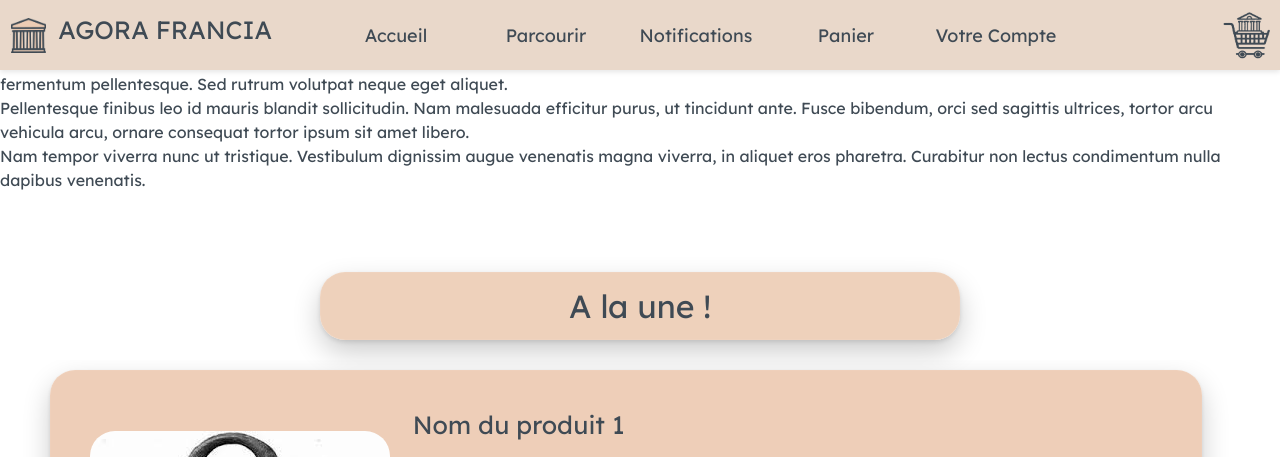
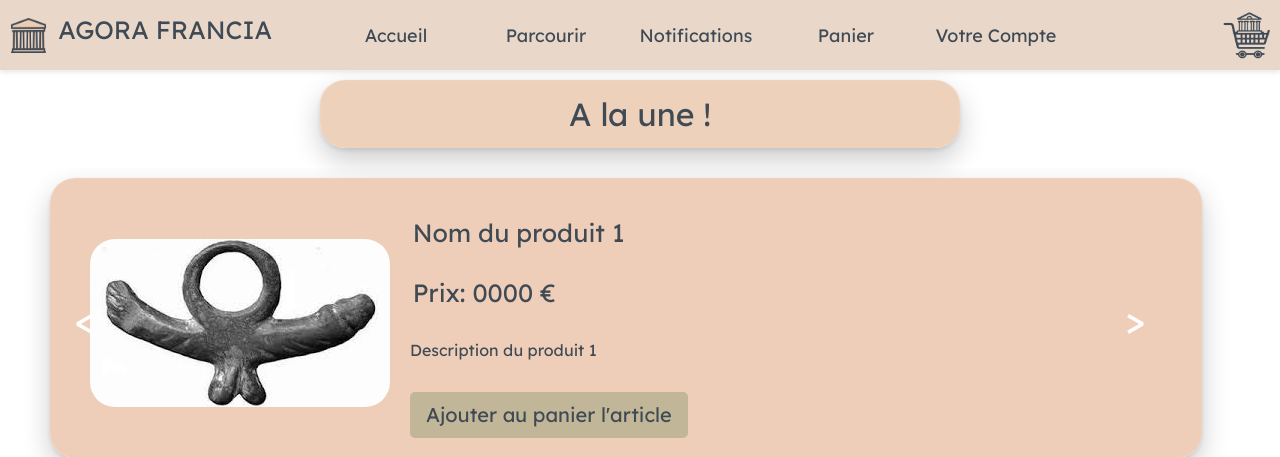
Before and after one commit to rlouazon/ING2-TD14-GR3_PJ-PISCINE_AgoraFrancia, a PHP site: page / in a window 1280 px wide. Shown: the top 457 px of the page. Run offline with PHP 8.4, Linux system fonts and the light colour scheme.

Commit message:
remplacer lorem ipsum

```diff
--- a/index.php
+++ b/index.php
@@ -2,10 +2,7 @@
 <link href="CSS/index.css" rel="stylesheet">
 <body>
     <p>
-    Lorem ipsum dolor sit amet, consectetur adipiscing elit. Duis malesuada rhoncus leo id porttitor. Curabitur quis massa odio. Cras pulvinar leo quis sagittis maximus. Aenean sed purus arcu. Phasellus sit amet venenatis arcu. Phasellus at tortor dui.
-    <br>Donec convallis magna quis arcu cursus euismod. Cras tristique ipsum vel massa efficitur, ac mattis diam suscipit. Phasellus laoreet lobortis tortor, et vehicula nunc fermentum pellentesque. Sed rutrum volutpat neque eget aliquet.
-    <br>Pellentesque finibus leo id mauris blandit sollicitudin. Nam malesuada efficitur purus, ut tincidunt ante. Fusce bibendum, orci sed sagittis ultrices, tortor arcu vehicula arcu, ornare consequat tortor ipsum sit amet libero.
-    <br>Nam tempor viverra nunc ut tristique. Vestibulum dignissim augue venenatis magna viverra, in aliquet eros pharetra. Curabitur non lectus condimentum nulla dapibus venenatis.
+
     </p>
 
     <div class="personnal-info" id = "une">
```
